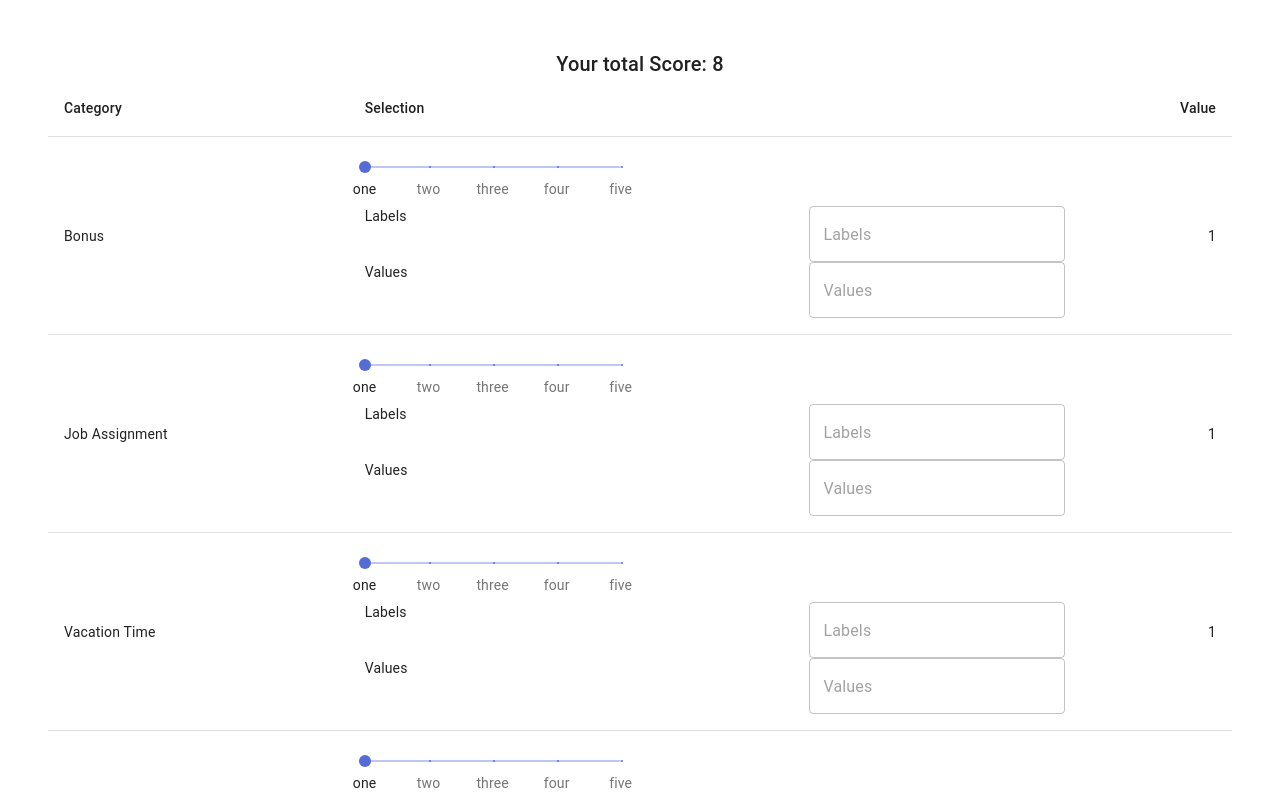
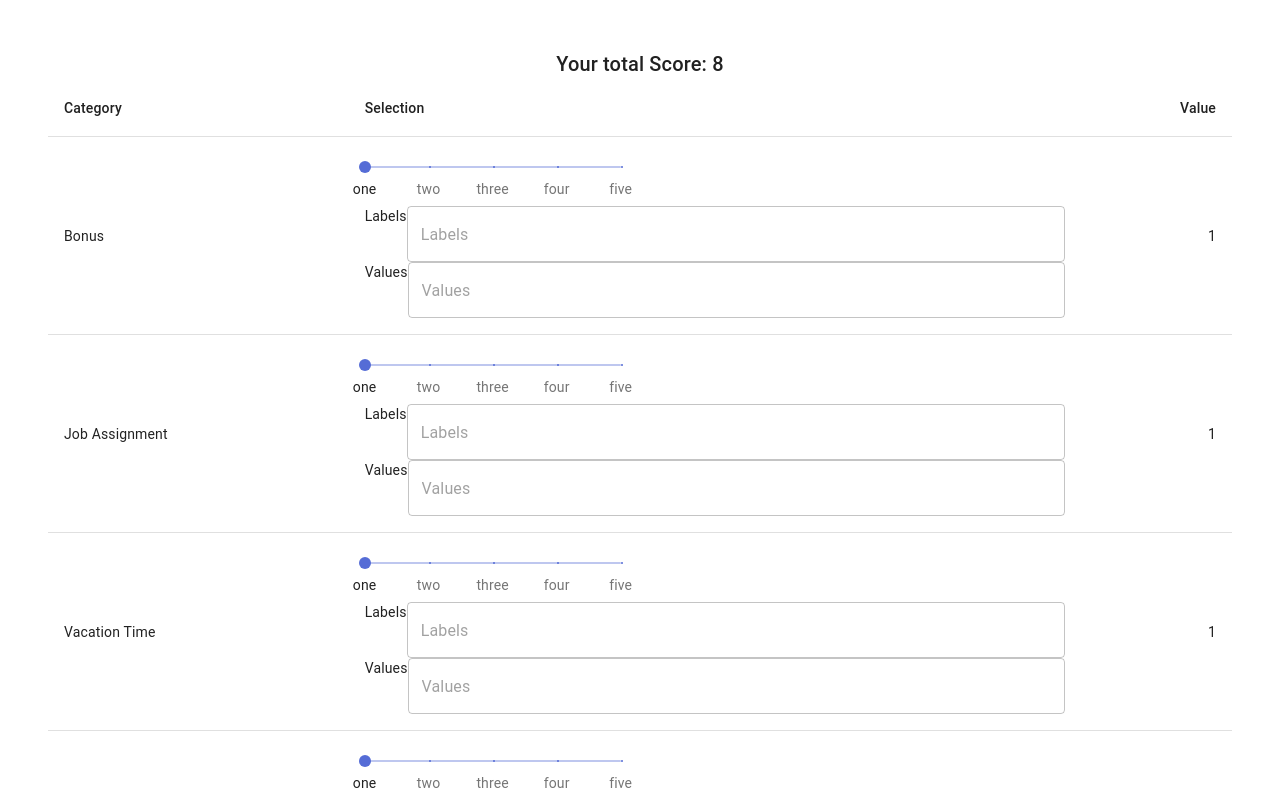
Before and after one commit to mrmcduff/negotiation-slider, a React (Create React App) app: page / in a window 1280 px wide. Shown: the top 798 px of the page. Built offline with nearby package versions, Linux system fonts and the light colour scheme.

Commit message:
updating styles

```diff
--- a/src/components/TableStack.tsx
+++ b/src/components/TableStack.tsx
@@ -18,14 +18,13 @@ const useStyles = makeStyles(theme => ({
     },
     entryStyle: {
         width: 256,
-
+        flexGrow: 1,
     },
     extendedStyle: {
         width: 760,
         verticalAlign: 'center',
     },
     sliderStyle: {
-        width: 384,
         minWidth: 384,
     }
 }));
```
